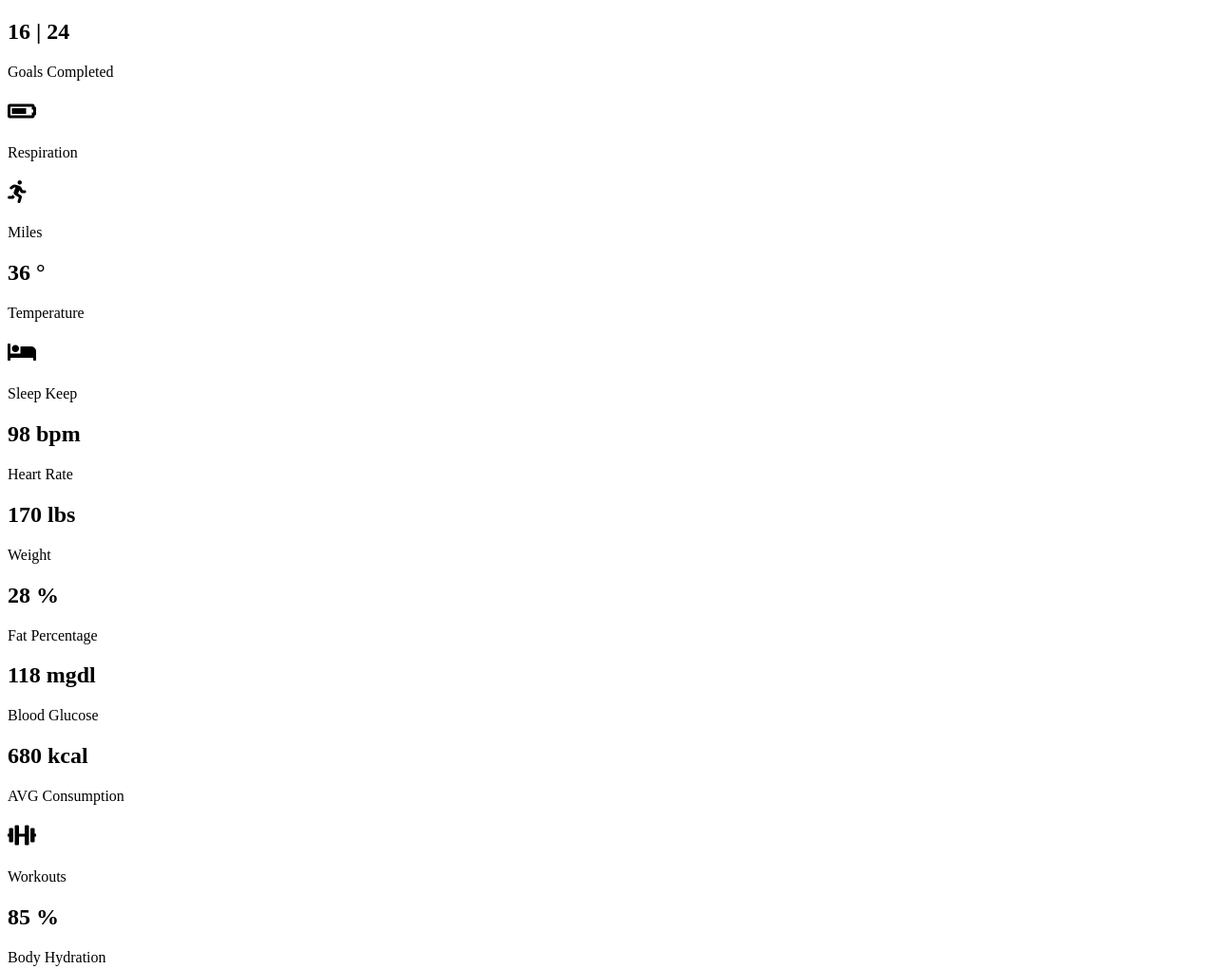
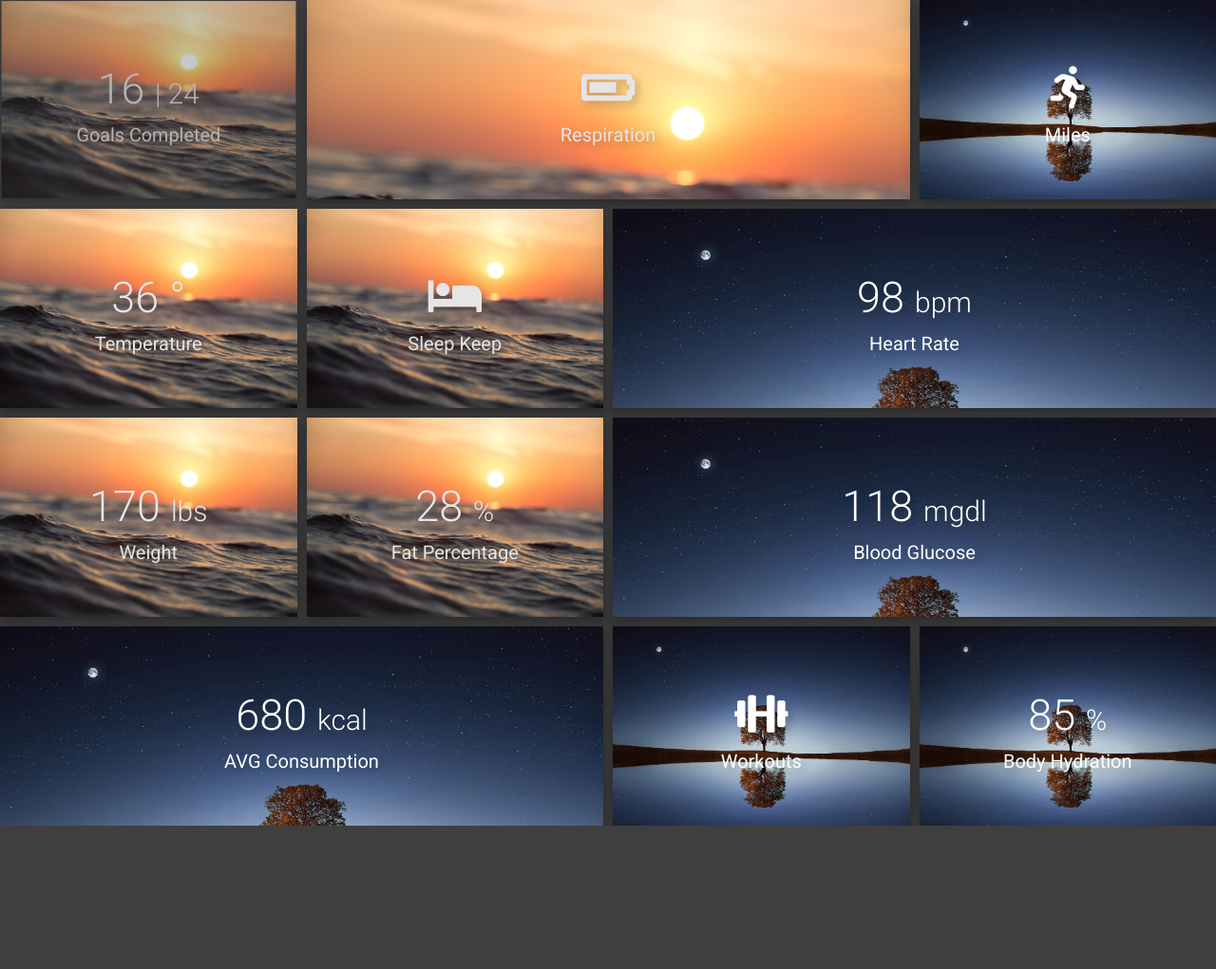
Before and after one commit to romluc/grid-css-image-span, a plain HTML site: page index.html in a window 1280 px wide. Shown: the whole page at 95% size. After the commit the page ends 870 px from the top, so only its background shows below. Drawn offline with Linux system fonts and the light colour scheme.

Commit message:
Finish styling

```diff
--- a/css/styles.css
+++ b/css/styles.css
@@ -0,0 +1,78 @@
+@import url('https:/fonts.googleapis.com/css2?family=Roboto:wght@300;400&display=swap');
+
+* {
+  margin: 0;
+  padding: 0;
+  box-sizing: border-box;
+}
+
+body {
+  background: #3f3f3f;
+  color: #f0f0f0;
+  font-family: 'Roboto', sans-serif;
+}
+
+h2 {
+  font-size: 45px;
+  font-weight: 300;
+  margin: 10px;
+}
+
+h2 span {
+  font-size: 30px;
+}
+
+p {
+  font-size: 20px;
+}
+
+.container {
+  display: grid;
+  grid-template-columns: repeat(4, 1fr);
+  grid-gap: 10px;
+}
+
+.container > div {
+  display: flex;
+  flex-direction: column;
+  align-items: center;
+  justify-content: center;
+  box-shadow: 0 4px 8px 0 rgba(0, 0, 0, 0.2), 0 6px 20px 0 rgba(0, 0, 0, 0.19);
+  text-shadow: 4px 4px 8px rgba(0, 0, 0, 0.2);
+  height: 210px;
+  background-size: cover;
+  background-attachment: fixed;
+  cursor: pointer;
+  transition: all 0.4s ease-in;
+}
+
+.container > div:hover {
+  opacity: 0.7;
+  transform: scale(0.99);
+}
+
+.container > div:nth-of-type(2) {
+  grid-column: 2 / 4;
+}
+
+.container > div:nth-of-type(6) {
+  grid-column: 3 / 5;
+}
+
+.container > div:nth-of-type(9) {
+  grid-column: 3 / 5;
+}
+
+.container > div:nth-of-type(10) {
+  grid-column: 1 / 3;
+}
+
+.bg1 {
+  background: url('/img/bg1.jpg');
+  color: #e5e5e5;
+}
+
+.bg2 {
+  background: url('/img/bg2.jpg');
+  color: #fff;
+}
--- a/index.html
+++ b/index.html
@@ -7,6 +7,7 @@
   <title>CSS Grid with image span</title>
   <link rel="stylesheet" href="https://cdnjs.cloudflare.com/ajax/libs/font-awesome/5.13.0/css/all.min.css"
     integrity="sha256-h20CPZ0QyXlBuAw7A+KluUYx/3pK+c7lYEpqLTlxjYQ=" crossorigin="anonymous" />
+  <link rel="stylesheet" href="/css/styles.css">
 </head>
 
 <body>
```
Also changed, not shown: img/bg1.jpg (added), img/bg2.jpg (added).
